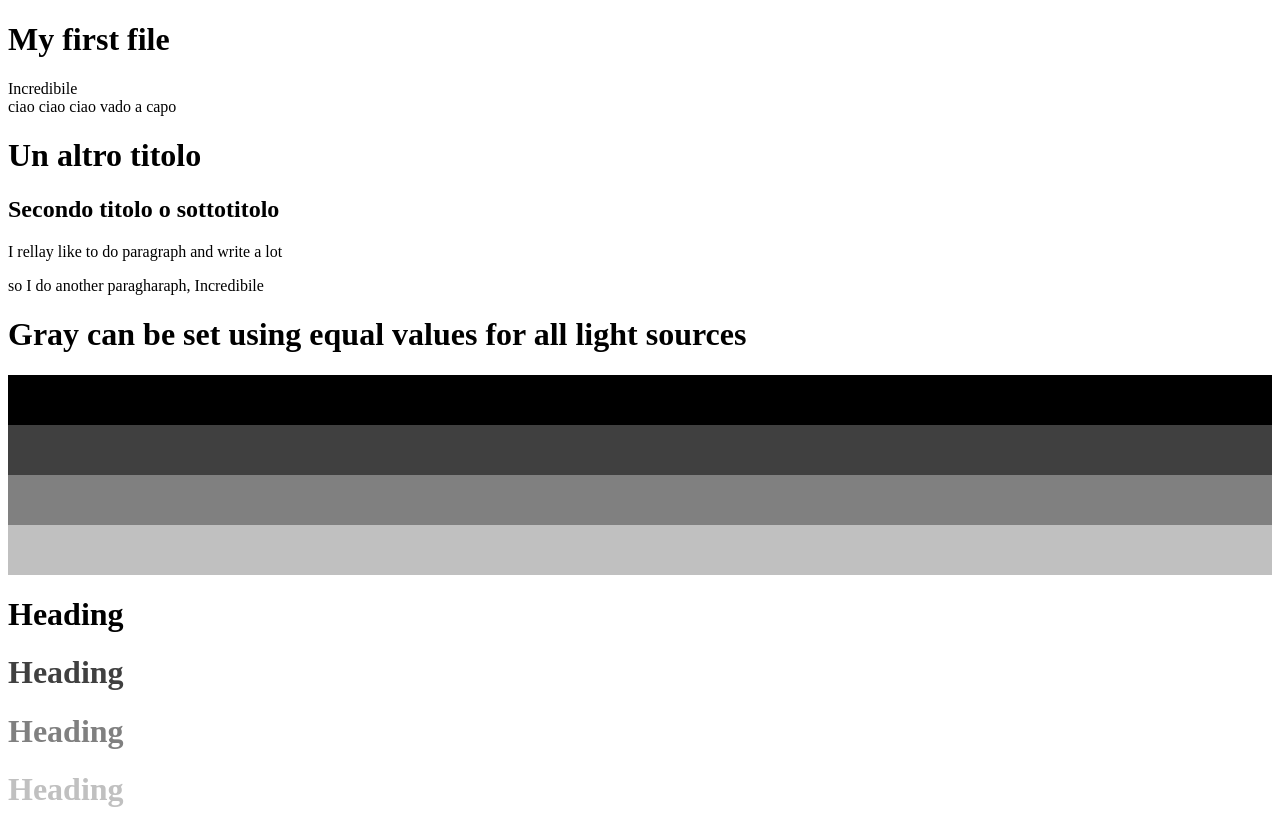
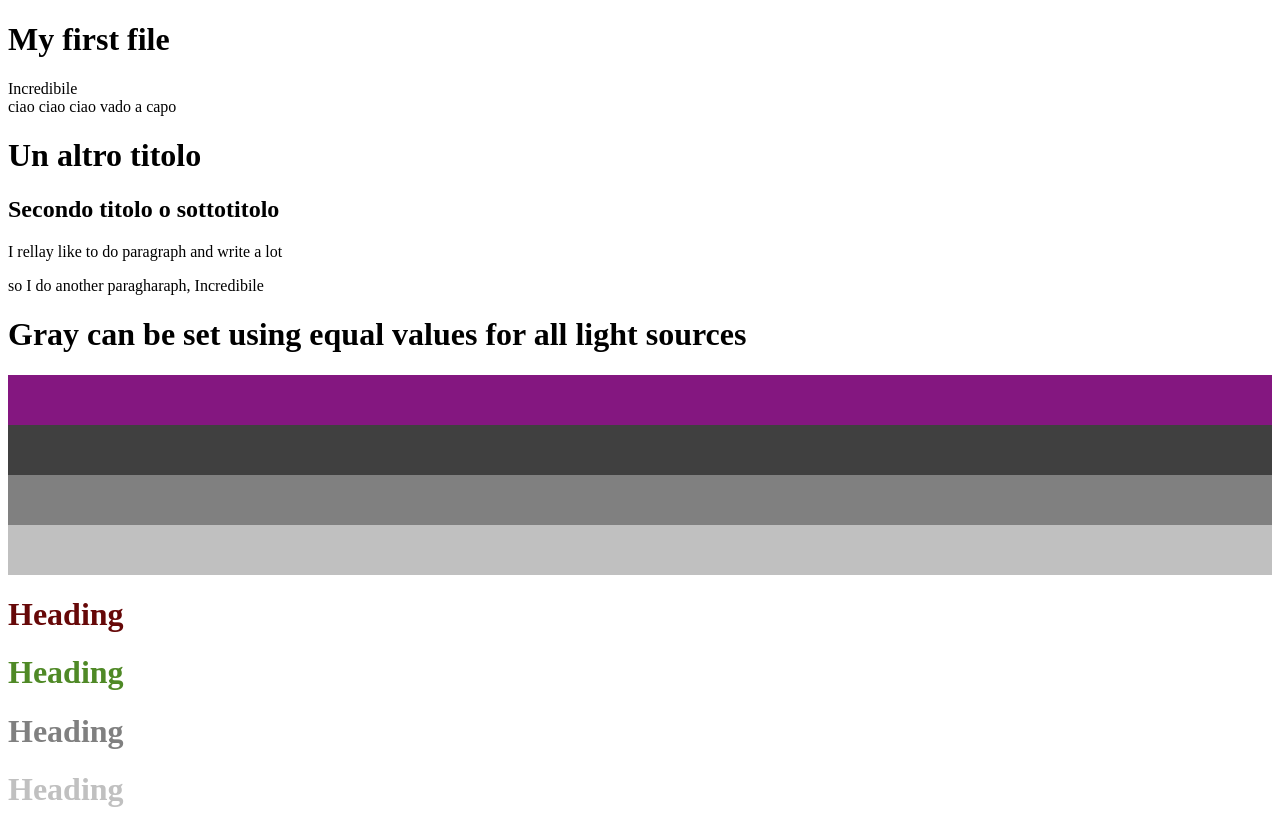
Before and after one commit to FedeVenza/NABA-feb24-federica, a plain HTML site: page es00/index.html in a window 1280 px wide. Drawn offline with Linux system fonts and the light colour scheme.

Commit message:
Update index.html

```diff
--- a/es00/index.html
+++ b/es00/index.html
@@ -26,13 +26,13 @@ div {height:50px;width:100%;}
 
 <h1>Gray can be set using equal values for all light sources</h1>
 
-<div style="background-color:rgb(0,0,0)"></div>
+<div style="background-color:rgb(132, 23, 128)"></div>
 <div style="background-color:rgb(64,64,64)"></div>
 <div style="background-color:rgb(128,128,128)"></div>
 <div style="background-color:rgb(192,192,192)"></div>
 
-<h1 style="color:rgb(0,0,0)">Heading</h1>
-<h1 style="color:rgb(64,64,64)">Heading</h1>
+<h1 style="color:rgb(102, 8, 8)">Heading</h1>
+<h1 style="color:rgb(79, 137, 38)">Heading</h1>
 <h1 style="color:rgb(128,128,128)">Heading</h1>
 <h1 style="color:rgb(192,192,192)">Heading</h1>
 
```
